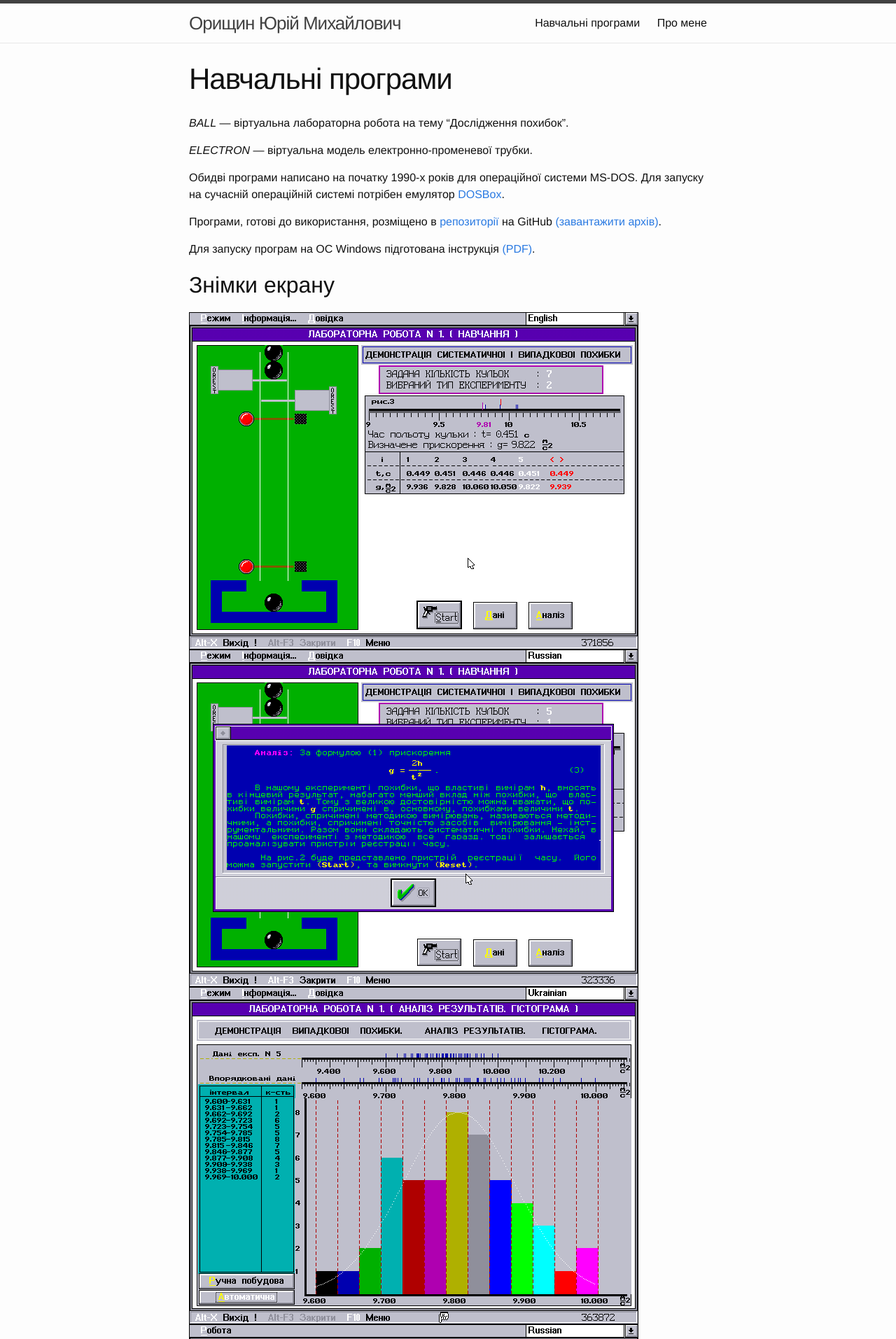
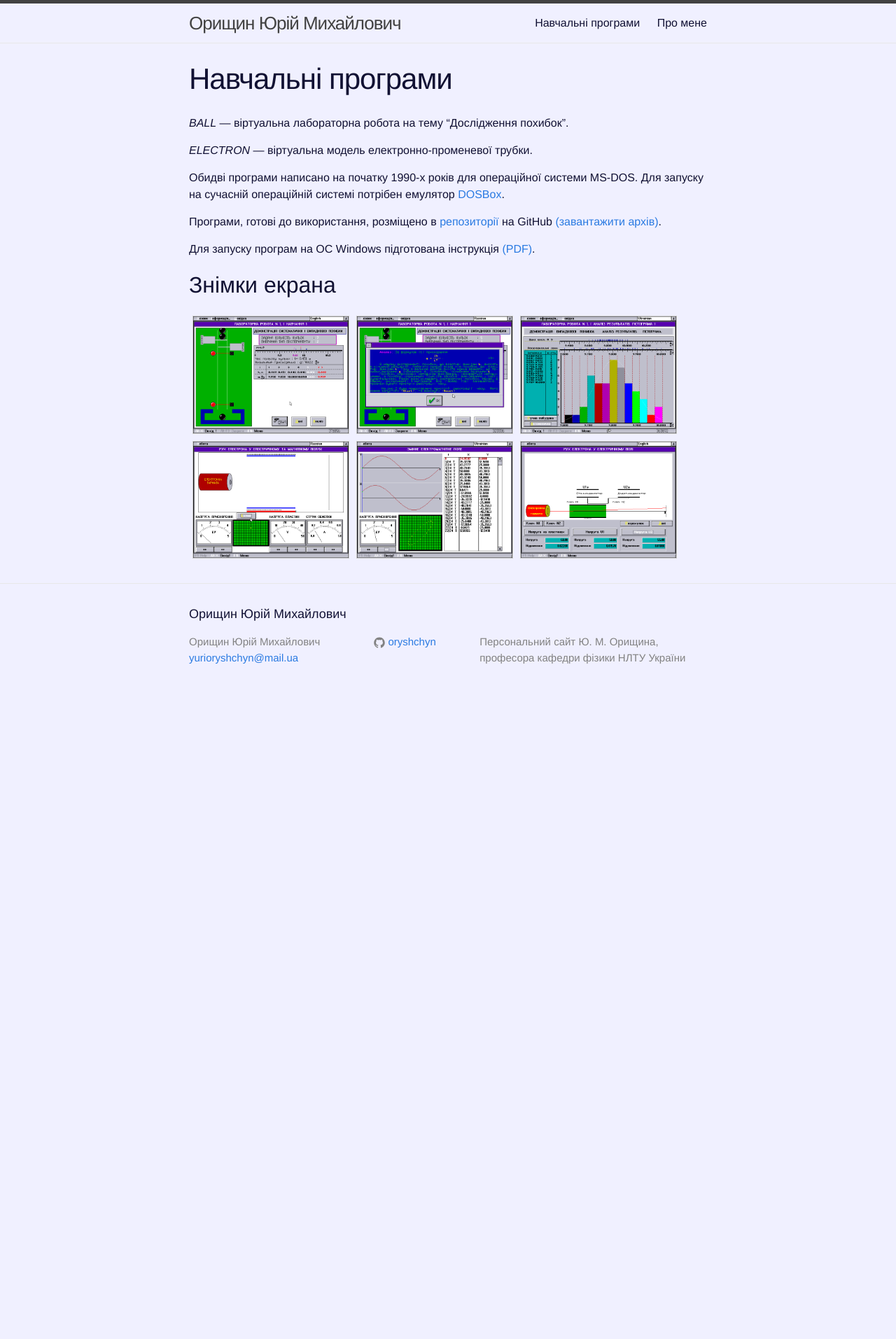
Before and after one commit to oryshchyn/oryshchyn.github.io, a Jekyll site: the page built from Lab_exp.md, in a window 1280 px wide. Shown: the top 1913 px of the page at 70% size. Built offline with Jekyll 4.4.1, drawn with Linux system fonts in a browser that asks for light colours; after the commit the page ends 1011 px from its top, so only the background shows below that.

Commit message:
Tweaked the stylesheets.

```diff
--- a/Lab_exp.md
+++ b/Lab_exp.md
@@ -28,6 +28,6 @@ images:
 
 Для запуску програм на ОС Windows підготована інструкція [(PDF)](/docs/lab_exp-dosbox-win7-manual.pdf).
 
-## Знімки екрану
+## Знімки екрана
 
 {% include lab_exp-gallery.html %}
--- a/css/main.scss
+++ b/css/main.scss
@@ -14,8 +14,8 @@ $base-line-height: 1.5;
 
 $spacing-unit:     30px;
 
-$text-color:       #111;
-$background-color: #fdfdfd;
+$text-color:       #113;
+$background-color: #f0f0ff;
 $brand-color:      #2a7ae2;
 
 $grey-color:       #828282;
@@ -49,5 +49,6 @@ $on-laptop:        800px;
 @import
         "base",
         "layout",
-        "syntax-highlighting"
+        "syntax-highlighting",
+	"photo-gallery"
 ;
```
